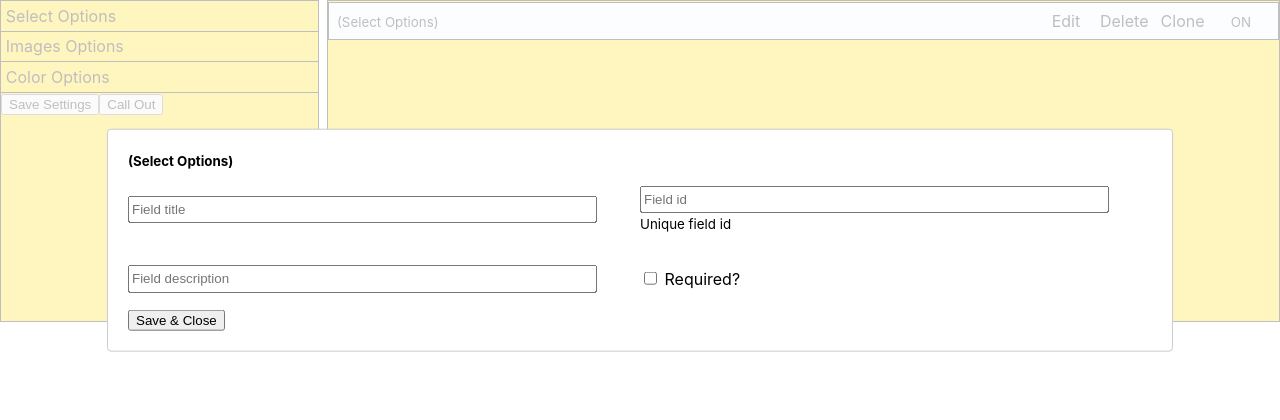
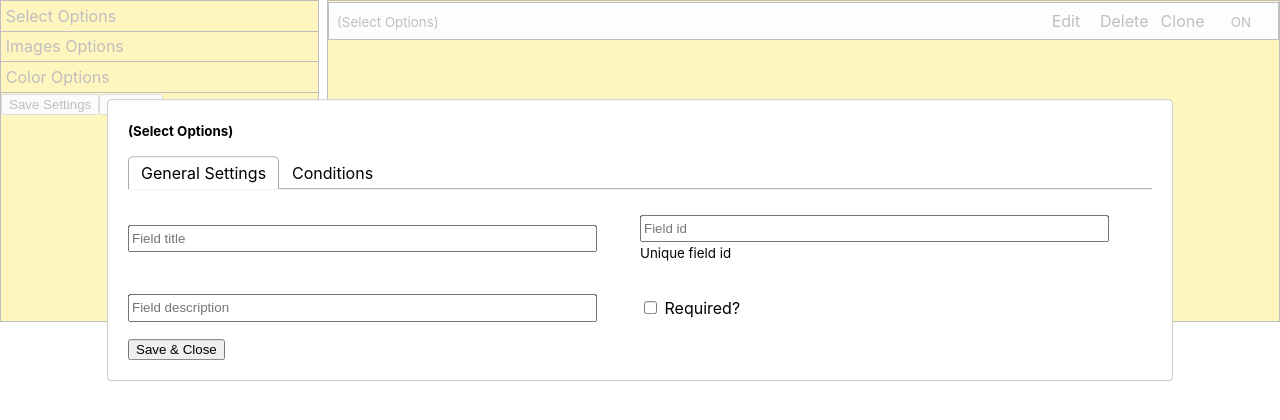
Before and after one commit to nmedia82/wcmore-extra-options, a React (Create React App) app: page / in a window 1280 px wide. Both pictures are taken after a click on the item "Select Options". Shown: the top 420 px of the page. Built offline with nearby package versions, Linux system fonts and the light colour scheme.

Commit message:
react tabs added

```diff
--- a/package.json
+++ b/package.json
@@ -13,6 +13,7 @@
     "react-modal": "^3.16.1",
     "react-router-dom": "^6.4.2",
     "react-scripts": "5.0.1",
+    "react-tabs": "^5.1.0",
     "react-toastify": "^9.0.8",
     "web-vitals": "^2.1.4"
   },
--- a/public/wp.js
+++ /dev/null
@@ -1,4 +0,0 @@
-function heMan(i, callback) {
-  i++;
-  callback(i);
-}
--- a/src/App.css
+++ b/src/App.css
@@ -30,6 +30,7 @@ ul.wcmore-meta-fields li {
 
 .wcmore-header {
   font-weight: bold;
+  margin-bottom: 15px;
 }
 
 .wcmore-field-settings {
--- a/src/page/modal.jsx
+++ b/src/page/modal.jsx
@@ -1,6 +1,8 @@
 import Input from "../fields/input";
 import Modal from "react-modal";
 import { wcmore_create_field_title } from "../common/helper";
+import { Tab, Tabs, TabList, TabPanel } from "react-tabs";
+import "react-tabs/style/react-tabs.css";
 Modal.setAppElement("#wcforce-root");
 
 const customStyles = {
@@ -44,6 +46,14 @@ function FieldModal({
       >
         {wcmore_create_field_title(SelectedField)}
       </header>
+
+      <Tabs>
+        <TabList>
+          <Tab>General Settings</Tab>
+          <Tab>Conditions</Tab>
+        </TabList>
+
+        <TabPanel>
           <div className="wcmore-field-meta">
             {SelectedField.meta.map((m, j) => (
               <div key={`meta${j}`}>
@@ -51,6 +61,12 @@ function FieldModal({
               </div>
             ))}
           </div>
+        </TabPanel>
+        <TabPanel>
+          <h2>Any content 2</h2>
+        </TabPanel>
+      </Tabs>
+
       {/* <button onClick={closeModal}>Cancel</button> */}
       <button onClick={onFieldMetaSave}>Save & Close</button>
     </Modal>
```
Also changed, not shown: 1 other file (tests, documents, lock files or other folders). Lines whose indentation alone changed are shown as unchanged.
